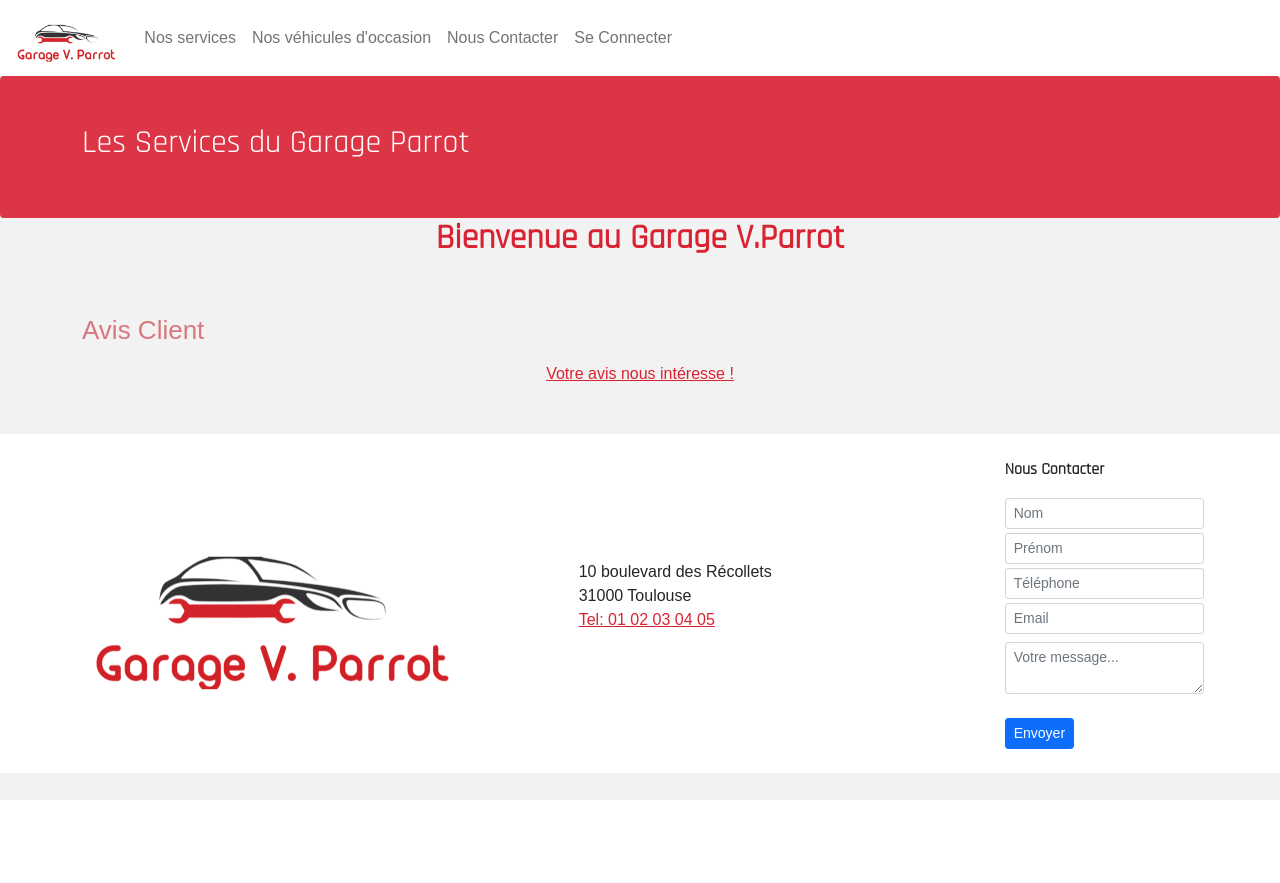
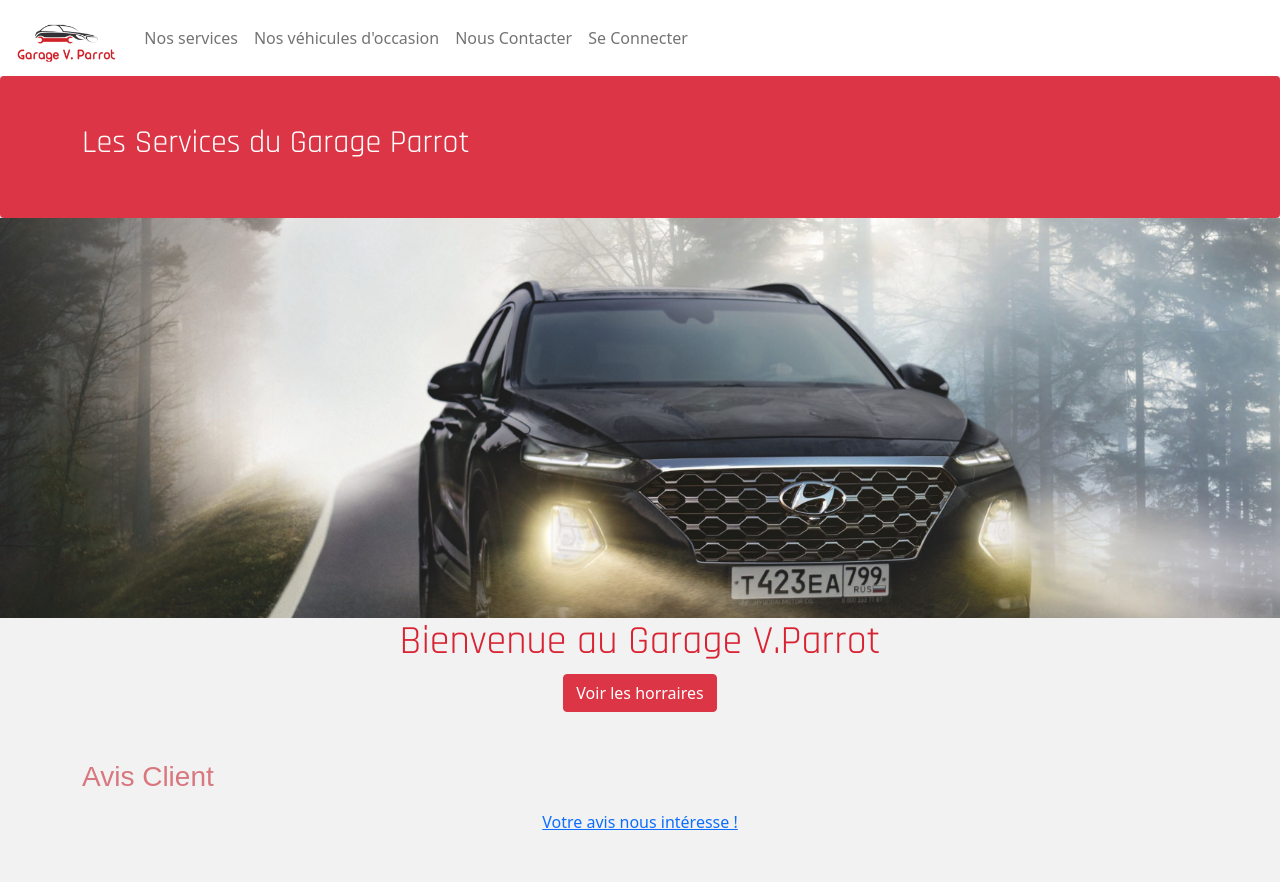
Before and after one commit to FloNoiret/garage, a Symfony app: template templates/home_page/home.html.twig in a window 1280 px wide. Shown: the top 883 px of the page. Before the commit the page ends 800 px from the top, so only its background shows below. Run offline with Twig, Linux system fonts and the light colour scheme; the template is opened without the code that fills it, so the values that code supplies are empty; some libraries are stand-ins or nearby versions.

Commit message:
Stylization home banner

```diff
--- a/templates/base.html.twig
+++ b/templates/base.html.twig
@@ -6,6 +6,7 @@
 			{% block title %}Garage V.Parrot
 			{% endblock %}
 		</title>
+		<link rel="stylesheet" href="/assets/styles/main.css"/>
 		<link rel="icon" href="/assets/upload/logo_Garage_V.Parrot.png"/>
 		{% block stylesheets %}
 			{# Police #}
@@ -13,7 +14,7 @@
 			<link rel="preconnect" href="https://fonts.gstatic.com" crossorigin/>
 			<link href="https://fonts.googleapis.com/css2?family=Rajdhani&display=swap" rel="stylesheet"/>
 			<link href="https://cdn.jsdelivr.net/npm/bootstrap@5.0.2/dist/css/bootstrap.min.css" rel="stylesheet" integrity="sha384-EVSTQN3/azprG1Anm3QDgpJLIm9Nao0Yz1ztcQTwFspd3yD65VohhpuuCOmLASjC" crossorigin="anonymous"/>
-			<link rel="stylesheet" href="/assets/styles/main.css"/>
+
 
 		{% endblock %}
 
@@ -33,7 +34,7 @@
 					<div
 						class="container-fluid">
 						{# Logo #}
-						<a class="navbar-brand" href="#">
+						<a class="navbar-brand" href="/">
 							<img src="/assets/upload/logo_Garage_V.Parrot.png" alt="logo du garage V.Parrot" height="50">
 						</a>
 						{# Responsive Mobile #}
--- a/templates/home_page/home.html.twig
+++ b/templates/home_page/home.html.twig
@@ -37,11 +37,16 @@
 
 	{# Car Section #}
 	<section>
-			<h1 class="text-center">
-				Bienvenue au Garage V.Parrot
-			</h1>
+		<img src="/assets/upload/CarBannerHyunday.jpg" alt="Voiture Garage V.Parrot" style="width:100%; height: 50vh; object-fit: cover; object-position: 100% 10%;">
+		<h1 class="text-center">
+			Bienvenue au Garage V.Parrot
+		</h1>
+		<div class="d-flex justify-content-center">
+			<a href="/#timetable" class="btn btn-danger">
+				Voir les horraires
+			</a>
+		</div>
 
-		</div>
 	</section>
 
 	{# Comment Section #}
```
Also changed, not shown: public/assets/styles/main.css.
